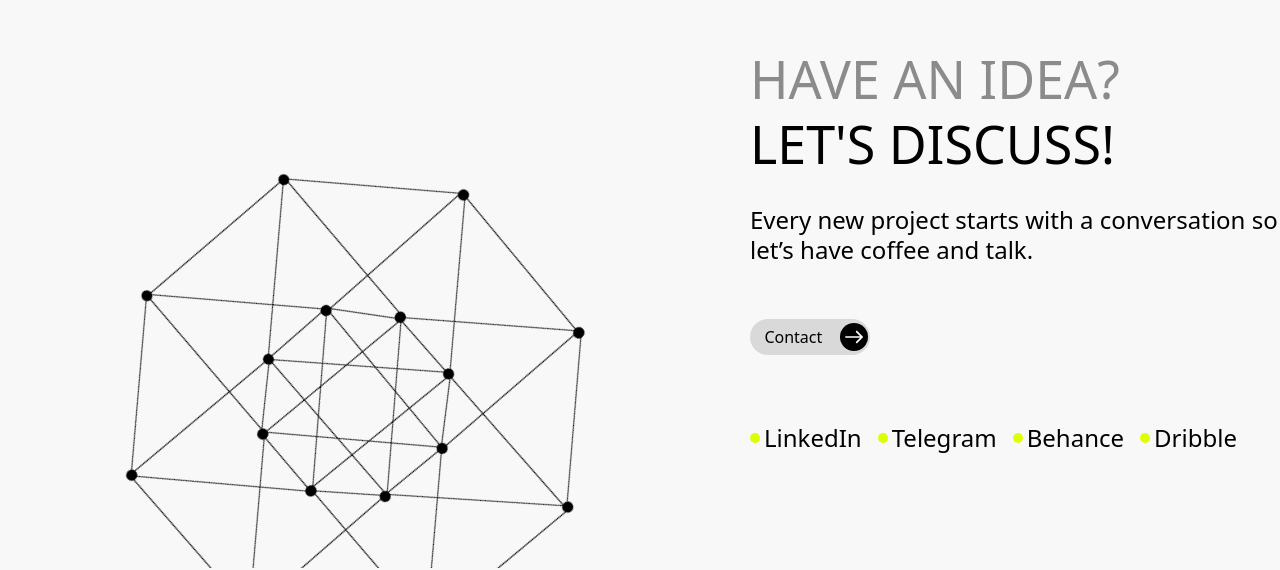
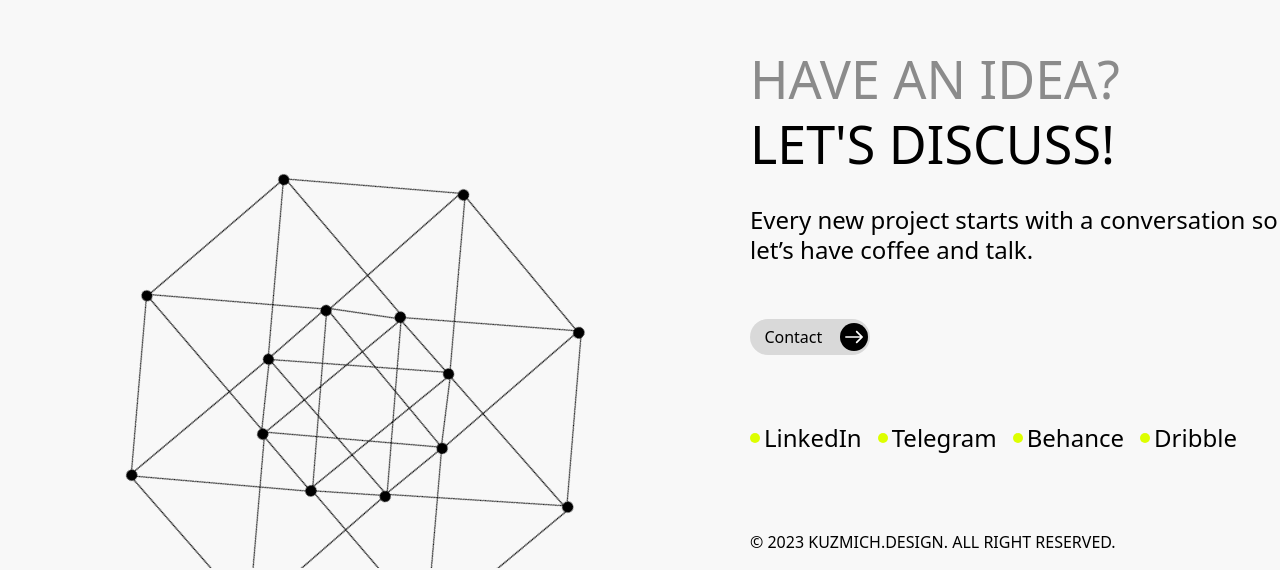
Before and after one commit to Gwyyn/kuzmich.design, a React (Create React App) app: page / in a window 1280 px wide. Shown: the part 5648-6218 px from the top of the page. Built offline with nearby package versions, Linux system fonts and the light colour scheme.

Commit message:
added rights

```diff
--- a/src/components/bottom/Bottom.jsx
+++ b/src/components/bottom/Bottom.jsx
@@ -54,6 +54,9 @@ const Bottom = () => {
                         </a>
                     </div>
                 </div>
+                <div className={cl.rights}>
+                    © 2023 kuzmich.design.  All right reserved.
+                </div>
             </div>
         </div>
     );
--- a/src/components/bottom/Bottom.module.css
+++ b/src/components/bottom/Bottom.module.css
@@ -81,3 +81,12 @@
     line-height: 126%;
     color: #000000;
 }
+
+.rights {
+    position: relative;
+    bottom: -15%;
+    font-size: 16px;
+    line-height: 20px;
+    font-weight: 400;
+    text-transform: uppercase;
+}
```
